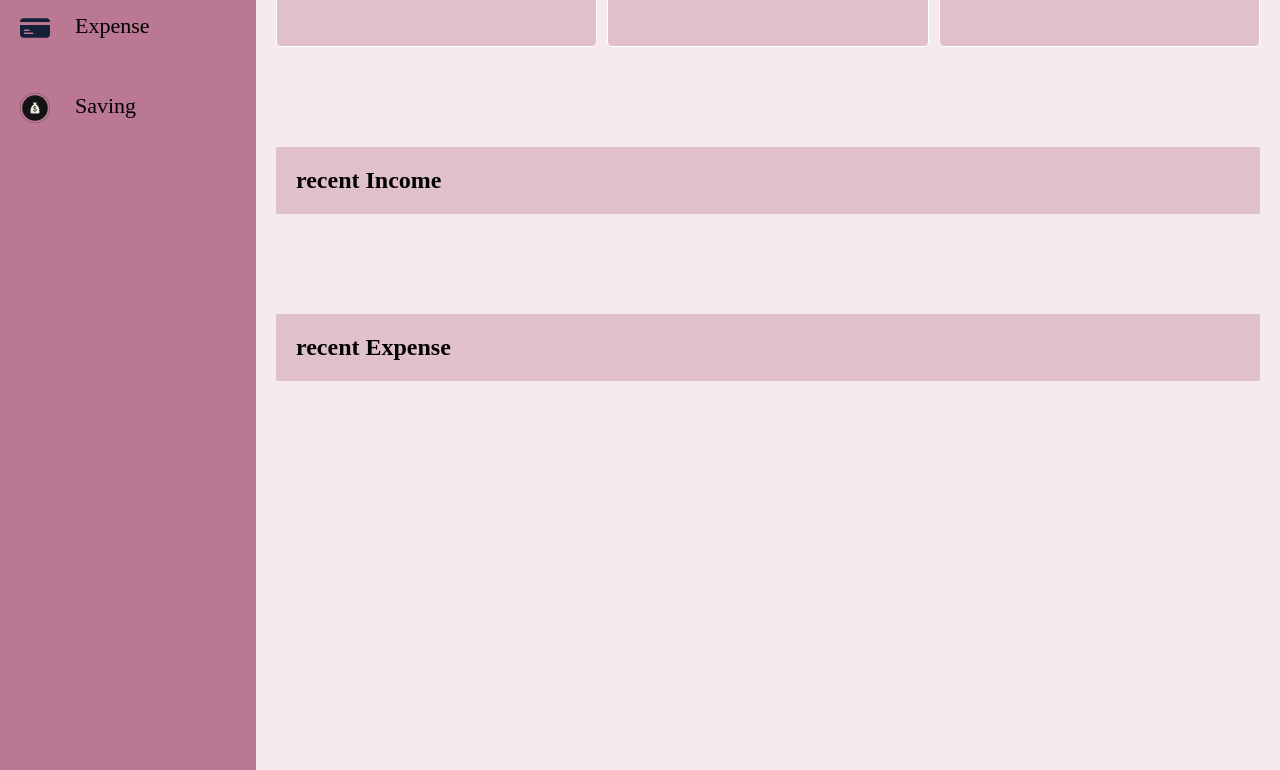
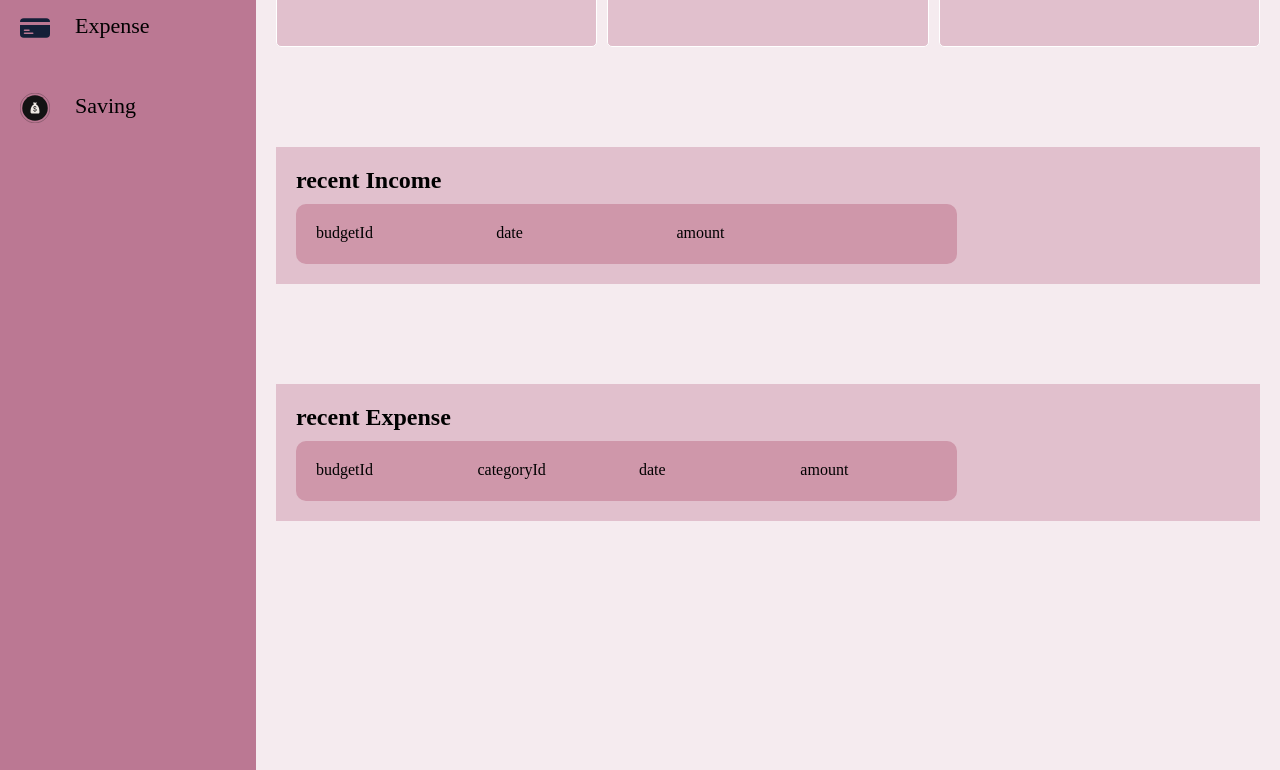
Before and after one commit to zakiabdullahi/budget-tracker-application, a plain HTML site: page app/index.html in a window 1280 px wide. Shown: the part 327-1097 px from the top of the page. Drawn offline with Linux system fonts and the light colour scheme.

Commit message:
fixed recent posts

```diff
--- a/app/index.html
+++ b/app/index.html
@@ -70,6 +70,11 @@
 
             <div class="recent-Income">
               <h2>recent Income</h2>
+              <div class="recent-item">
+                <span>budgetId</span>
+                <span>date</span>
+                <span>amount</span>
+              </div>
               <!-- <div class="recent-item">
                 <span>bid0000</span>
                 <span>9-7-2023</span>
@@ -78,6 +83,12 @@
             </div>
             <div class="recent-Expense">
               <h2>recent Expense</h2>
+              <div class="recent-item">
+                <span>budgetId</span>
+                <span>categoryId</span>
+                <span>date</span>
+                <span>amount</span>
+              </div>
               <!-- <div class="recent-item">
                 <span>bid0000</span>
                 <span>9-7-2023</span>
--- a/app/index.js
+++ b/app/index.js
@@ -111,8 +111,12 @@ const loadIncome = () => {
             recentIncome.innerHTML += `
              <div class="recent-item">
                   <span>${item.budgetId}</span>
-                  <span>${item.date}</span>
-                  <span>${item.amount}</span>
+
+
+                  <span> <i class="fa-solid fa-calendar-days"></i>${item.date}</span>
+                  <span> <i class="fa-solid fa-dollar-sign"></i>${item.amount}</span>
+
+
                 </div>
 
 
@@ -139,8 +143,8 @@ const loadExpense = () => {
              <div class="recent-item">
              <span>${item.budgetId}</span>
              <span>${item.categoryId}</span>
-             <span>${item.date}</span>
-             <span>${item.amount}</span>
+             <span> <i class="fa-solid fa-calendar-days"></i>${item.date}</span>
+             <span> <i class="fa-solid fa-dollar-sign"></i>${item.amount}</span>
         </div>`
         }
 
--- a/app/style.css
+++ b/app/style.css
@@ -143,12 +143,16 @@ section.parent .flex-container .content .budgets {
   gap: 10px;
 }
 section.parent .flex-container .content .recent-Income {
+  width: 100%;
   padding: 20px;
   background: #e1c0cd;
   margin-top: 100px;
   display: grid;
   grid-template-columns: 1fr;
   gap: 10px;
+}
+section.parent .flex-container .content .recent-Income span {
+  width: 25%;
 }
 section.parent .flex-container .content .recent-Expense {
   padding: 20px;
@@ -159,13 +163,18 @@ section.parent .flex-container .content .recent-Expense {
   gap: 10px;
 }
 section.parent .flex-container .content .recent-item {
-  width: 45%;
+  width: 70%;
   padding: 20px;
   height: 60px;
   background-color: #cf97aa;
   border-radius: 10px;
   display: flex;
   gap: 25px;
+}
+section.parent .flex-container .content .recent-item span {
+  width: 25%;
+  display: flex;
+  gap: 10px;
 }
 section.parent .flex-container .content .categories {
   margin-top: 100px;
```
